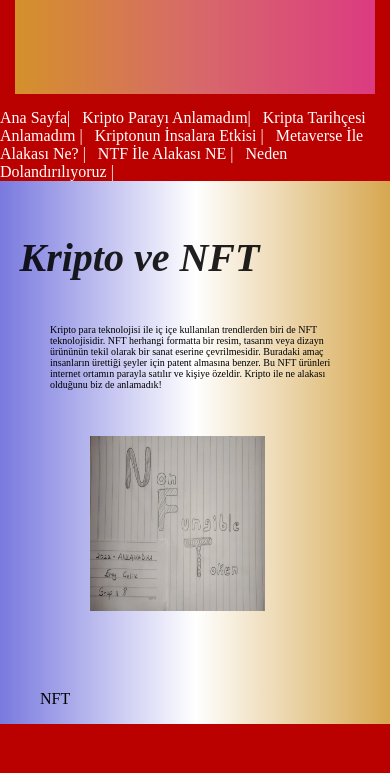
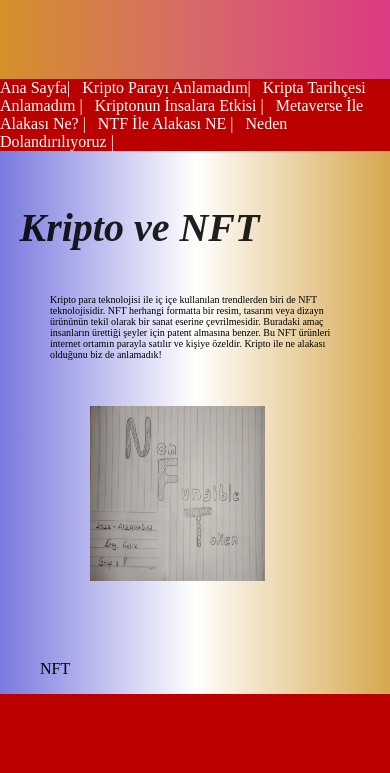
Before and after one commit to anlamadimkku/anlamadimkku.github.io, a plain HTML site: page kriptoNft.html in a window 390 px wide. Shown: the part 71-844 px from the top of the page. Drawn offline with Linux system fonts and the light colour scheme.

Commit message:
Update kriptoyuAnlamadım.css

```diff
--- a/kriptoyuAnlamadım.css
+++ b/kriptoyuAnlamadım.css
@@ -118,8 +118,8 @@ ul{
    }
 
     h1{
-        line-height: 15px;
-        margin :15px;
+        line-height: 35px;
+
     }
     ul{
 
```
